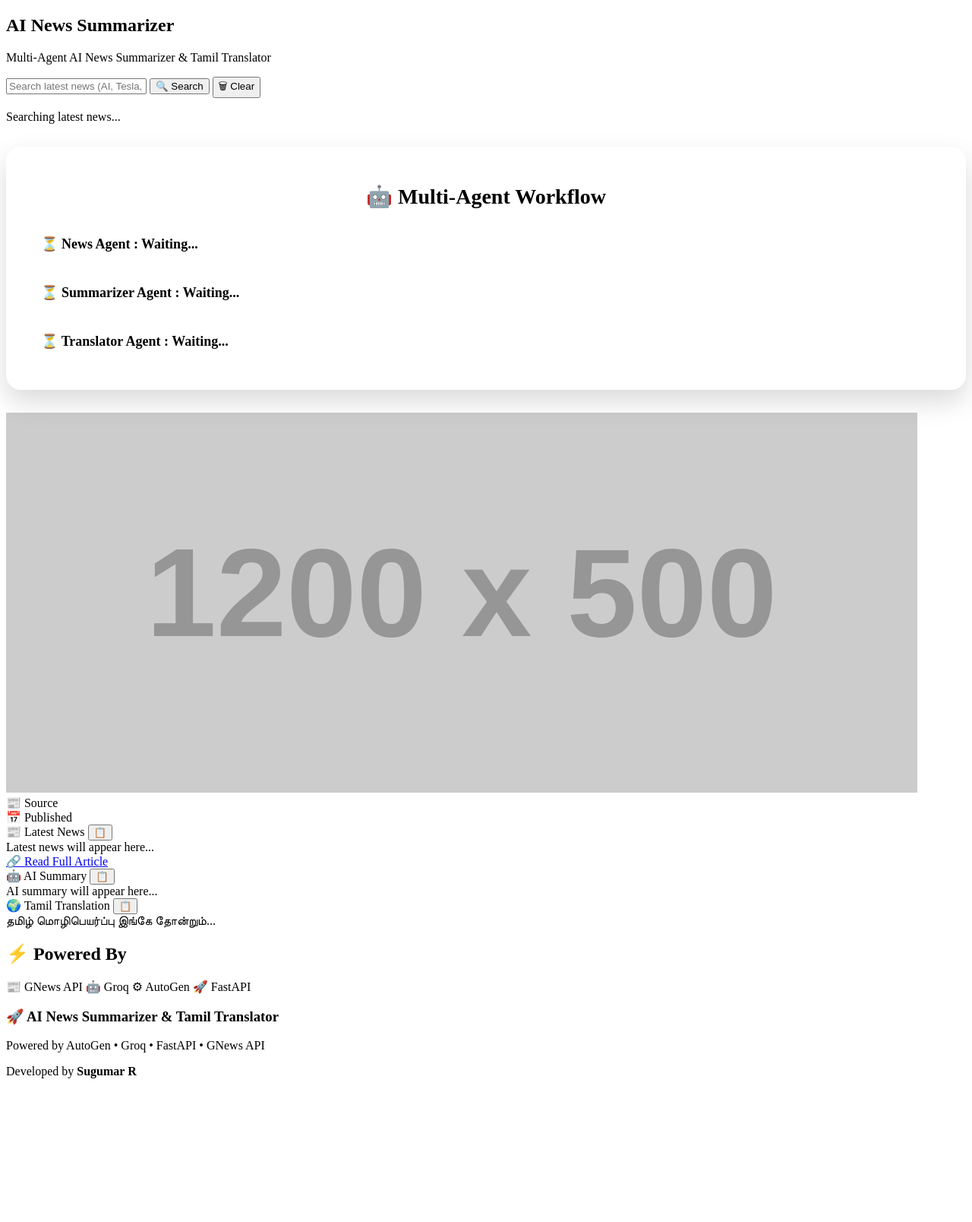
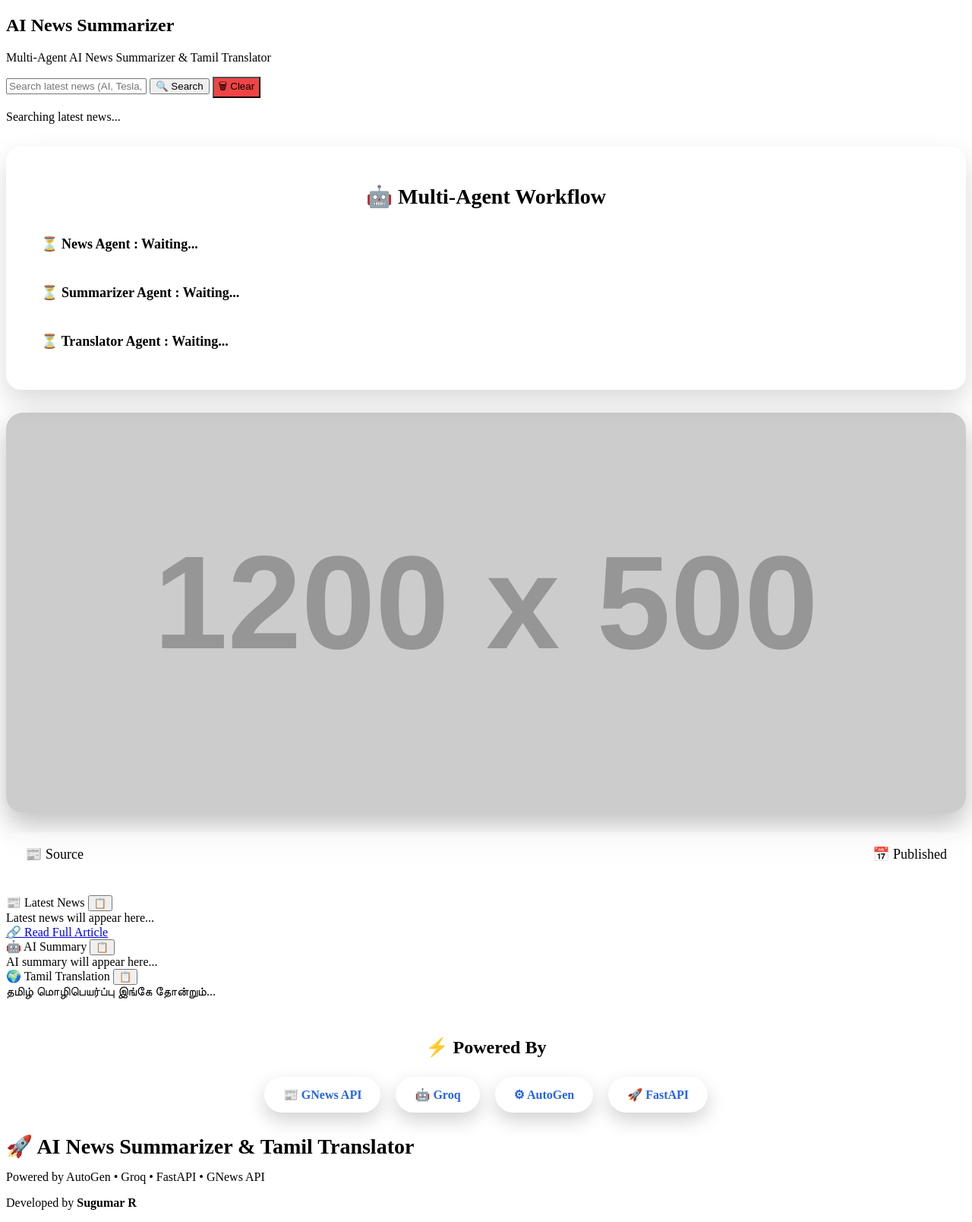
Before and after one commit to sugumarranganathan/AI-News-Summarizer, a FastAPI app: page / in a window 1280 px wide. Shown: the part 48-1656 px from the top of the page at 76% size. Before the commit the page ends 1467 px from the top, so only its background shows below. Run offline with FastAPI, Linux system fonts and the light colour scheme; grey boxes labelled with a size stand in for pictures from a placeholder-image service; some libraries are stand-ins or nearby versions.

Commit message:
Update style.css

```diff
--- a/static/style.css
+++ b/static/style.css
@@ -58,3 +58,199 @@
     background:rgba(255,255,255,.18);
 
 }
+
+/* =======================================
+TECH BADGES
+======================================= */
+
+.tech-stack{
+
+    margin-top:50px;
+
+    text-align:center;
+
+}
+
+.tech-stack h2{
+
+    margin-bottom:25px;
+
+}
+
+.badges{
+
+    display:flex;
+
+    justify-content:center;
+
+    gap:20px;
+
+    flex-wrap:wrap;
+
+}
+
+.badge{
+
+    padding:14px 25px;
+
+    border-radius:30px;
+
+    background:white;
+
+    color:#2563eb;
+
+    font-weight:600;
+
+    box-shadow:0 10px 25px rgba(0,0,0,.18);
+
+    transition:.3s;
+
+}
+
+.badge:hover{
+
+    transform:translateY(-5px);
+
+}
+
+/* =======================================
+INFO BAR
+======================================= */
+
+.info-bar{
+
+    margin:25px 0;
+
+    display:flex;
+
+    justify-content:space-between;
+
+    align-items:center;
+
+    gap:20px;
+
+    flex-wrap:wrap;
+
+    padding:18px 25px;
+
+    border-radius:15px;
+
+    background:rgba(255,255,255,.15);
+
+    backdrop-filter:blur(15px);
+
+    font-size:18px;
+
+}
+
+/* =======================================
+IMAGE CARD
+======================================= */
+
+.image-card{
+
+    margin-bottom:25px;
+
+    overflow:hidden;
+
+    border-radius:22px;
+
+    box-shadow:0 15px 35px rgba(0,0,0,.25);
+
+}
+
+.image-card img{
+
+    width:100%;
+
+    display:block;
+
+    transition:.4s;
+
+}
+
+.image-card img:hover{
+
+    transform:scale(1.03);
+
+}
+
+/* =======================================
+CLEAR BUTTON
+======================================= */
+
+#clearBtn{
+
+    background:#ef4444;
+
+}
+
+#clearBtn:hover{
+
+    background:#dc2626;
+
+}
+
+footer h3{
+
+    margin-bottom:15px;
+
+    font-size:28px;
+
+}
+
+footer p{
+
+    margin-top:8px;
+
+}
+
+.dark .agent-status{
+
+    background:rgba(15,23,42,.8);
+
+}
+
+.dark .agent-item{
+
+    background:#1e293b;
+
+}
+
+.dark .badge{
+
+    background:#1e293b;
+
+    color:white;
+
+}
+
+.dark .info-bar{
+
+    background:#1e293b;
+
+}
+
+@media(max-width:768px){
+
+.info-bar{
+
+    flex-direction:column;
+
+    align-items:flex-start;
+
+}
+
+.badges{
+
+    flex-direction:column;
+
+}
+
+.badge{
+
+    width:100%;
+
+}
+
+}
```
